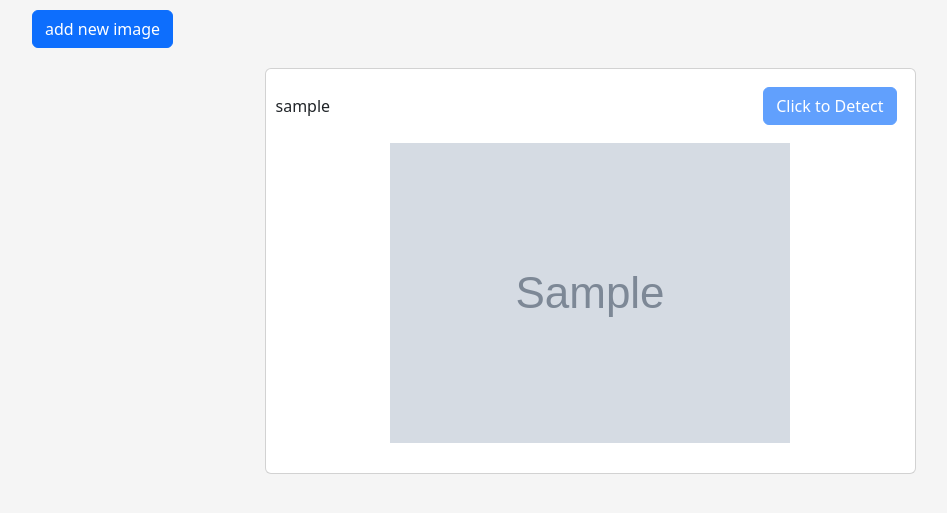
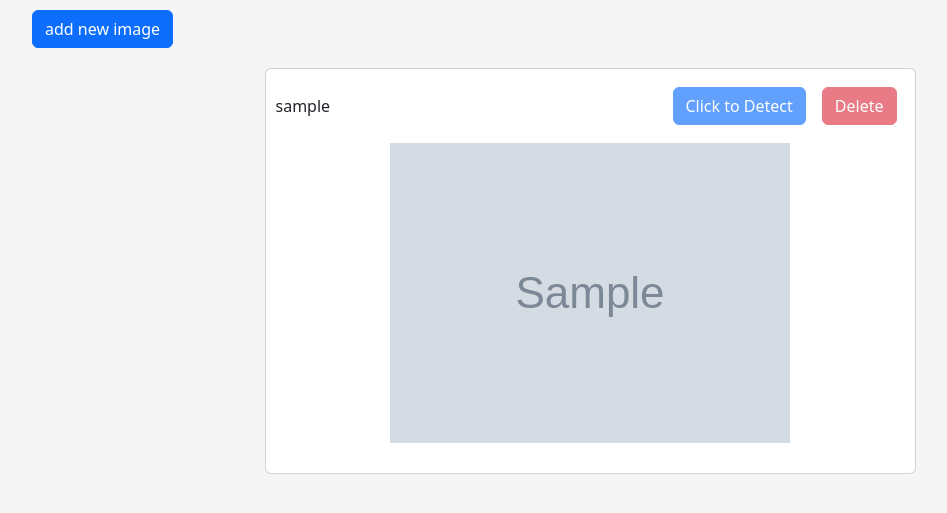
Before and after one commit to JoonghyunAn/flask-mini-app, a Flask app: page / in a window 1280 px wide. Shown: the part 56-569 px from the top of the page, without its empty margins (50-997 px from the left). Run offline with Flask 3, Linux system fonts and the light colour scheme; tables that the repository leaves empty hold one stand-in row (values such as "Sample post"); grey boxes marked "Sample" are stand-in pictures; parts of the project's set-up code (start-up, migrations or seed data) failed here and were passed over; some libraries are stand-ins or nearby versions.

Commit message:
image_delete_feature

```diff
--- a/apps/detector/forms.py
+++ b/apps/detector/forms.py
@@ -13,3 +13,6 @@ class UploadImageForm(FlaskForm):
 
 class DetectorForm(FlaskForm):
     submit = SubmitField("Click to Detect")
+
+class DeleteForm(FlaskForm):
+    submit = SubmitField("Delete")
--- a/apps/detector/templates/detector/index.html
+++ b/apps/detector/templates/detector/index.html
@@ -19,6 +19,18 @@
     <header class="d-flex justify-content-between">
         <div class="dt-image-username">{{ user_image.User.username }}</div>
         <div class = "d-flex flex-row-reverse">
+            <div class="p-2">
+                <form
+                action="{{ url_for('detector.delete_image', image_id = user_image.UserImage.id) }}"
+                method="POST">
+                {{ delete_form.csrf_token }}
+                {% if current_user.id == user_image.User.id %}
+                {{ delete_form.submit(class='btn btn-danger') }}
+                {% else %}
+                {{ delete_form.submit(class="btn btn-danger", disabled="disabled") }}
+                {% endif %}
+            </form>
+            </div>
             <div class ="p-2">
                 <form action = "{{ url_for('detector.detect',
                 image_id=user_image.UserImage.id) }}"
@@ -44,8 +56,7 @@
     </section>
     <footer>
         {% for tag in user_image_tag_dict[user_image.UserImage.id] %}
-            #{{tag.tag_name }}
-            {% endfor %}
+        #{{tag.tag_name }} {% endfor %}
     </footer>
 </div>
 {% endfor %}
--- a/apps/detector/views.py
+++ b/apps/detector/views.py
@@ -5,7 +5,7 @@ from apps.crud.models import User
 from apps.detector.models import UserImage, UserImageTag
 from flask import (
     Blueprint, render_template, current_app, send_from_directory, redirect, url_for,flash)
-from apps.detector.forms import UploadImageForm, DetectorForm
+from apps.detector.forms import UploadImageForm, DetectorForm, DeleteForm
 from flask_login import current_user, login_required
 import random
 import cv2
@@ -35,11 +35,13 @@ def index():
         )
         user_image_tag_dict[user_image.UserImage.id] = user_image_tags
     detector_form = DetectorForm()
+    delete_form = DeleteForm()
 
     return render_template("detector/index.html",
                         user_images=user_images,
                         user_image_tag_dict=user_image_tag_dict,
                         detector_form = detector_form,
+                        delete_form=delete_form
                         )
 
 @dt.route("/detect/<string:image_id>", methods=["POST"])
@@ -168,3 +170,17 @@ def save_detected_image_tags(user_image, tags, detected_image_file_name):
         db.session.add(user_image_tag)
 
     db.session.commit()
+
+@dt.route("/images/delete/<string:image_id>", methods=["POST"])
+@login_required
+def delete_image(image_id):
+    try:
+        db.session.query(UserImageTag).filter(UserImageTag.user_image_id == image_id).delete()
+        db.session.query(UserImage).filter(UserImage.id == image_id).delete()
+
+        db.session.commit()
+    except SQLAlchemyError as e:
+        flash("There was an error in deleting the image")
+        current_app.logger.error(e)
+        db.session.rollback()
+    return redirect(url_for("detector.index"))
```
Also changed, not shown: apps/images/27927b08-8258-4dce-92c6-15754aa41b70.jpg (added), apps/images/37e3790e-c23a-45c5-91e2-aae2e71b26ce.jpg (added), apps/images/56b4f22d-4bb3-4c00-89c9-5b271533e52b.jpg (added), apps/images/937b8d86-a7ae-4816-871c-758ac62560c1.jpg (added), local.sqlite.
